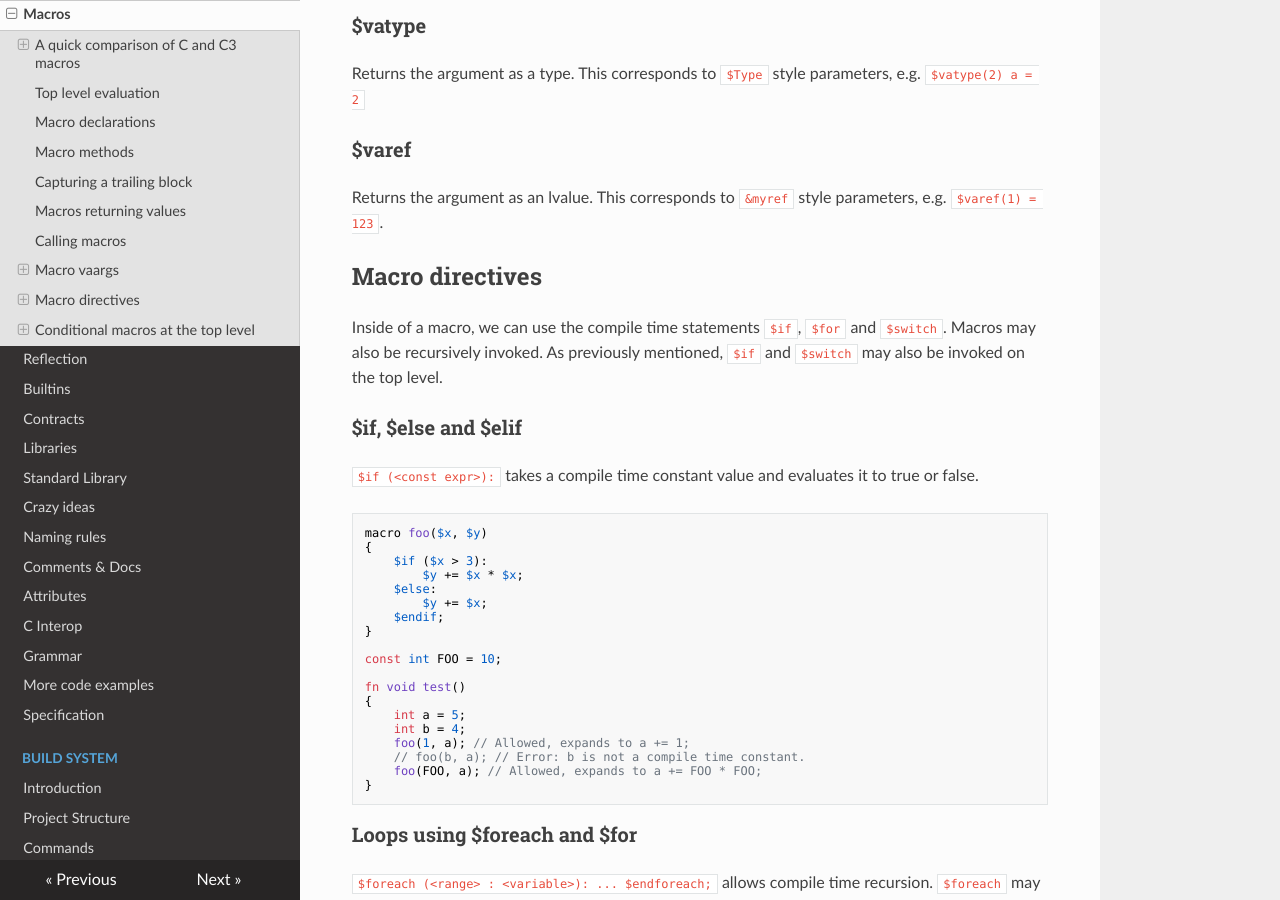
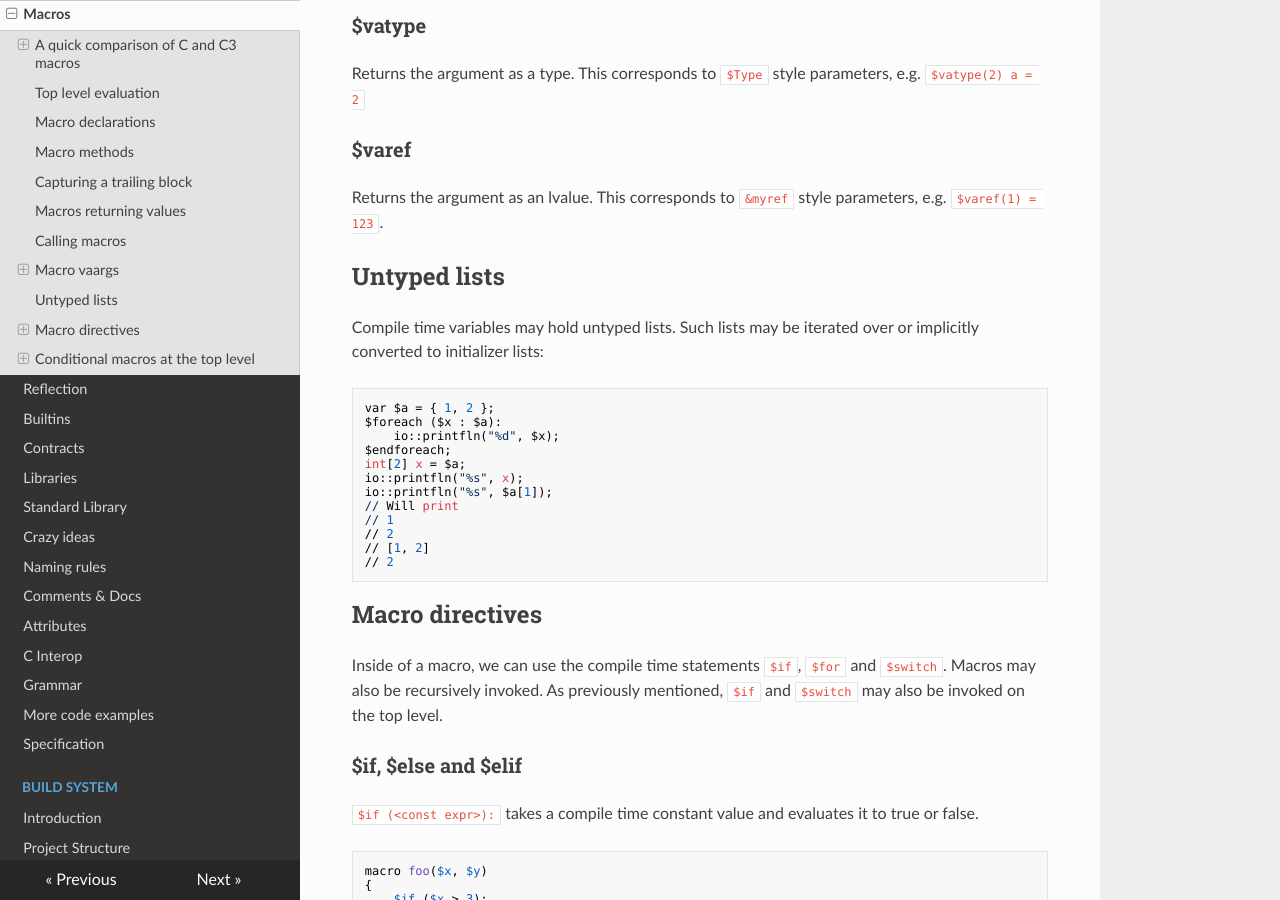
Before and after one commit to c3lang/c3docs-old, an MkDocs documentation site: the page built from docs/macros.md, in a window 1280 px wide and 900 px high, scrolled down 6873 px. Built offline with MkDocs 1.6.1, drawn with Linux system fonts in a browser that asks for light colours; nearby versions of some CDN libraries.

Commit message:
Updates to untyped lists.

```diff
--- a/docs/macros.md
+++ b/docs/macros.md
@@ -364,6 +364,24 @@ e.g. `$vatype(2) a = 2`
 Returns the argument as an lvalue. This corresponds to `&myref` style parameters,
 e.g. `$varef(1) = 123`.
 
+## Untyped lists
+
+Compile time variables may hold untyped lists. Such lists may be iterated over or
+implicitly converted to initializer lists:
+
+    var $a = { 1, 2 };
+    $foreach ($x : $a):
+        io::printfln("%d", $x);
+    $endforeach;
+    int[2] x = $a;
+    io::printfln("%s", x);
+    io::printfln("%s", $a[1]);
+    // Will print
+    // 1
+    // 2
+    // [1, 2]
+    // 2
+
 ## Macro directives
 
 Inside of a macro, we can use the compile time statements `$if`, `$for` and `$switch`. Macros may also be recursively invoked. As previously mentioned, `$if` and `$switch` may also be invoked on the top level.
```
Also changed, not shown: docs/builtins.md (+43 -2 lines), docs/contracts.md (+5 -4 lines), docs/examples.md (+8 -8 lines), docs/expressions.md (+2 -2 lines), docs/generics.md (+1 -1 lines).
